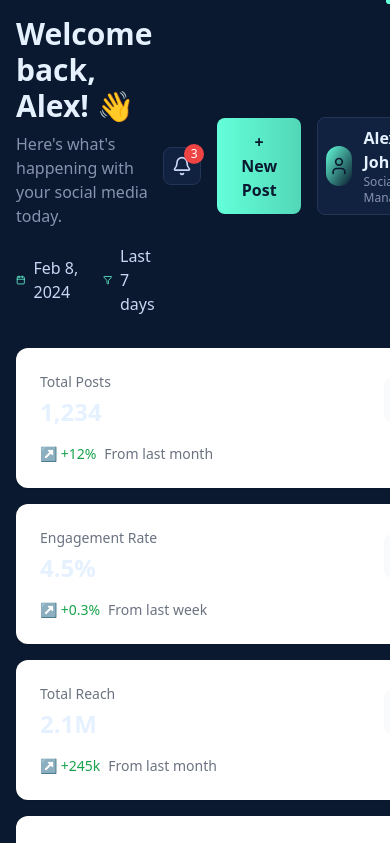
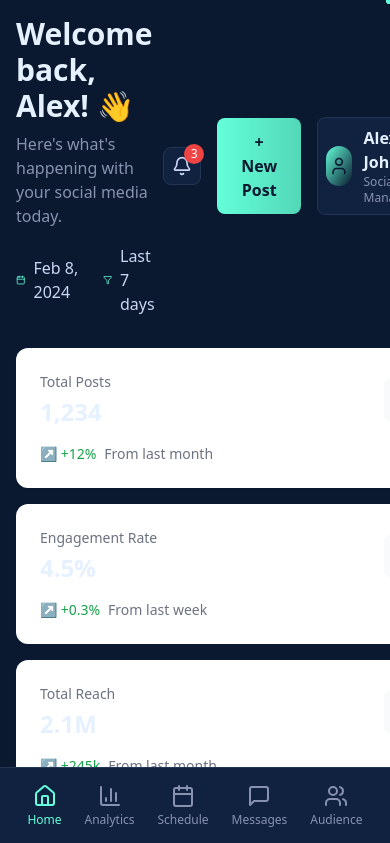
Before and after one commit to clivetafa/socialflow, a Next.js app: page / in a window 390 px wide. Shown: the top 843 px of the page. Built offline with nearby package versions, Linux system fonts and the light colour scheme.

Commit message:
Add MobileNav component for mobile navigation
Implement a mobile navigation component with links and icons.

```diff
--- /dev/null
+++ b/app/components/MobileNav.tsx
@@ -0,0 +1,47 @@
+'use client';
+
+import Link from 'next/link';
+import { usePathname } from 'next/navigation';
+import {
+  Home,
+  BarChart3,
+  Calendar,
+  MessageSquare,
+  Users,
+} from 'lucide-react';
+
+export default function MobileNav() {
+  const pathname = usePathname();
+
+  const navItems = [
+    { name: 'Home', icon: <Home size={24} />, href: '/' },
+    { name: 'Analytics', icon: <BarChart3 size={24} />, href: '/analytics' },
+    { name: 'Schedule', icon: <Calendar size={24} />, href: '/schedule' },
+    { name: 'Messages', icon: <MessageSquare size={24} />, href: '/messages' },
+    { name: 'Audience', icon: <Users size={24} />, href: '/audience' },
+  ];
+
+  return (
+    <nav className="fixed bottom-0 left-0 right-0 bg-[#112240] border-t border-[#233554] py-2 px-4 z-50">
+      <div className="flex justify-around items-center">
+        {navItems.map((item) => {
+          const isActive = pathname === item.href;
+          return (
+            <Link
+              key={item.name}
+              href={item.href}
+              className={`flex flex-col items-center p-2 rounded-lg transition-colors ${
+                isActive
+                  ? 'text-[#64ffda]'
+                  : 'text-[#8892b0] hover:text-[#64ffda]'
+              }`}
+            >
+              {item.icon}
+              <span className="text-xs mt-1">{item.name}</span>
+            </Link>
+          );
+        })}
+      </div>
+    </nav>
+  );
+    }
```
